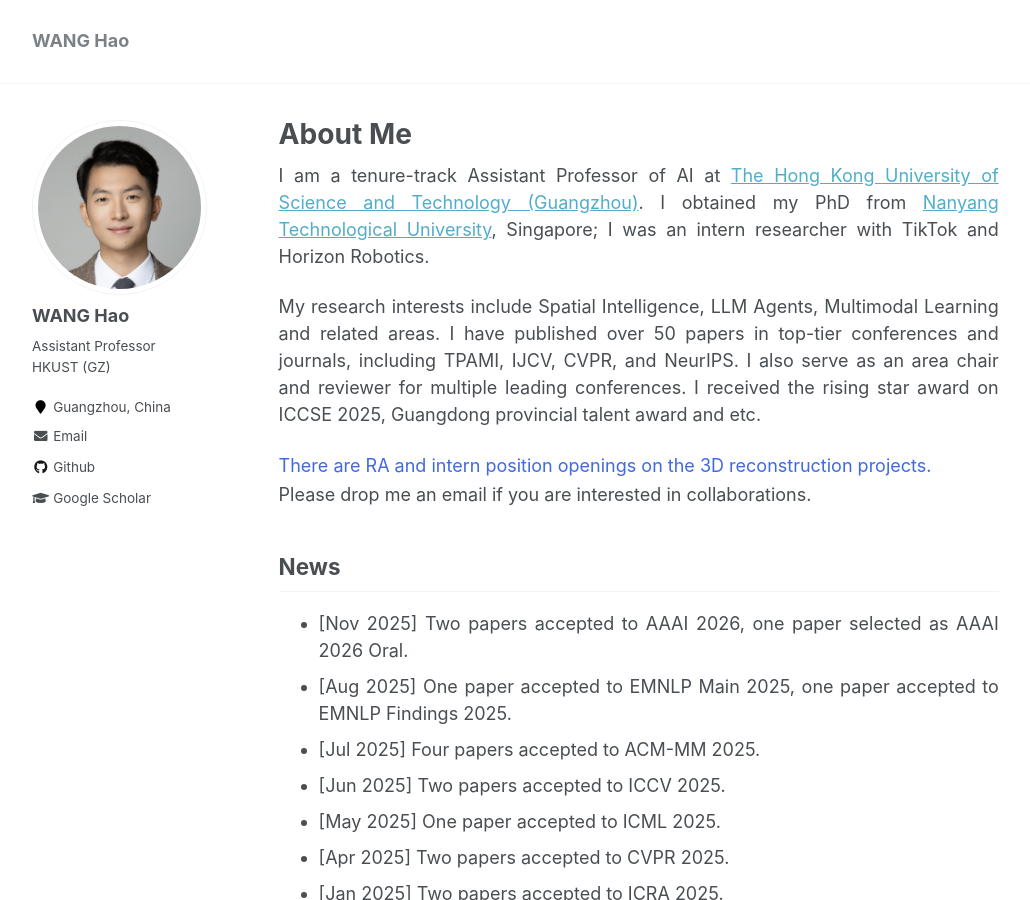
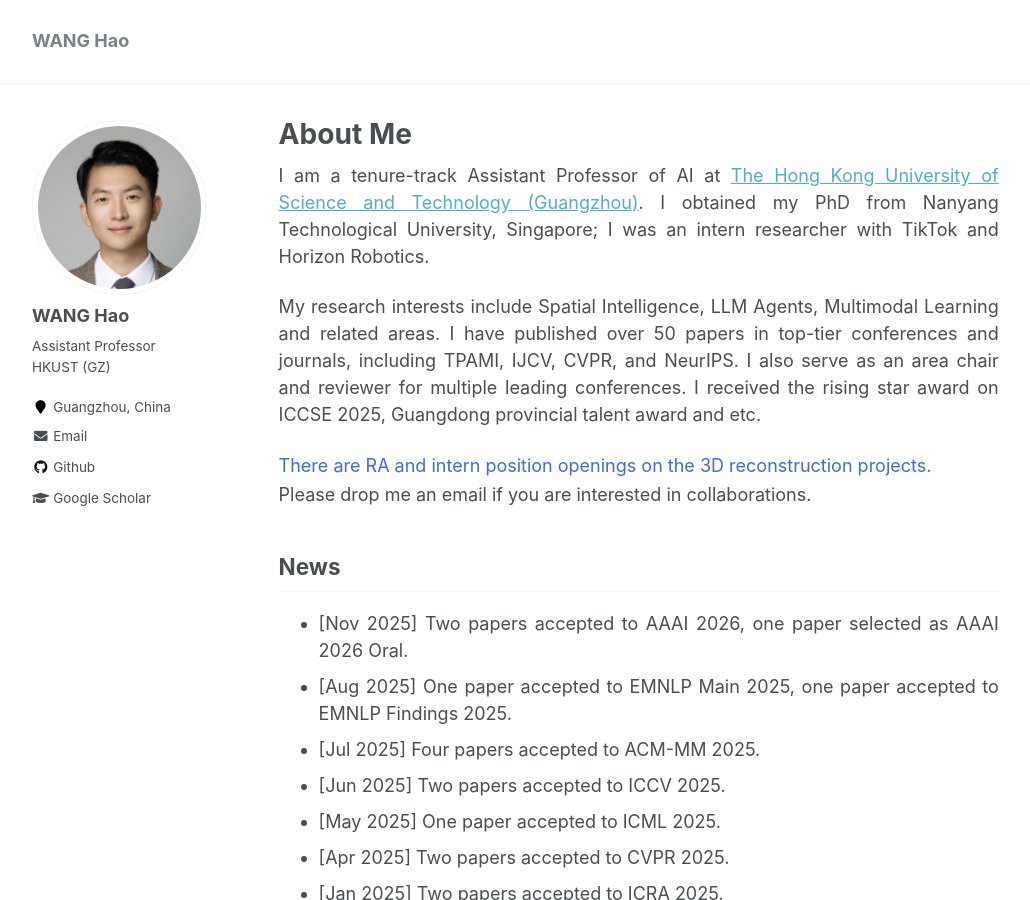
Before and after one commit to hwang1996/hwang1996.github.io, a Jekyll site: the page built from _pages/about.md, in a window 1280 px wide and 900 px high. Shown: the whole window, without its empty margins (26-1056 px from the left). Built offline with Jekyll 4.4.1, drawn with Linux system fonts in a browser that asks for light colours; some of the changed lines change nothing that is shown.

Commit message:
2025.12.15

```diff
--- a/_pages/about.md
+++ b/_pages/about.md
@@ -124,7 +124,7 @@
 
 <!-- <div style="margin-right: -9999px; padding-right: 9999px; background: transparent;"> -->
 
-I am a tenure-track Assistant Professor of AI at [The Hong Kong University of Science and Technology (Guangzhou)](https://hkust-gz.edu.cn/). I obtained my PhD from [Nanyang Technological University](https://www.ntu.edu.sg/), Singapore; I was an intern researcher with TikTok and Horizon Robotics.
+I am a tenure-track Assistant Professor of AI at [The Hong Kong University of Science and Technology (Guangzhou)](https://hkust-gz.edu.cn/). I obtained my PhD from Nanyang Technological University, Singapore; I was an intern researcher with TikTok and Horizon Robotics.
 
 My research interests include Spatial Intelligence, LLM Agents, Multimodal Learning and related areas. I have published over 50 papers in top-tier conferences and journals, including TPAMI, IJCV, CVPR, and NeurIPS. I also serve as an area chair and reviewer for multiple leading conferences. I received the rising star award on ICCSE 2025, Guangdong provincial talent award and etc.
 
```
